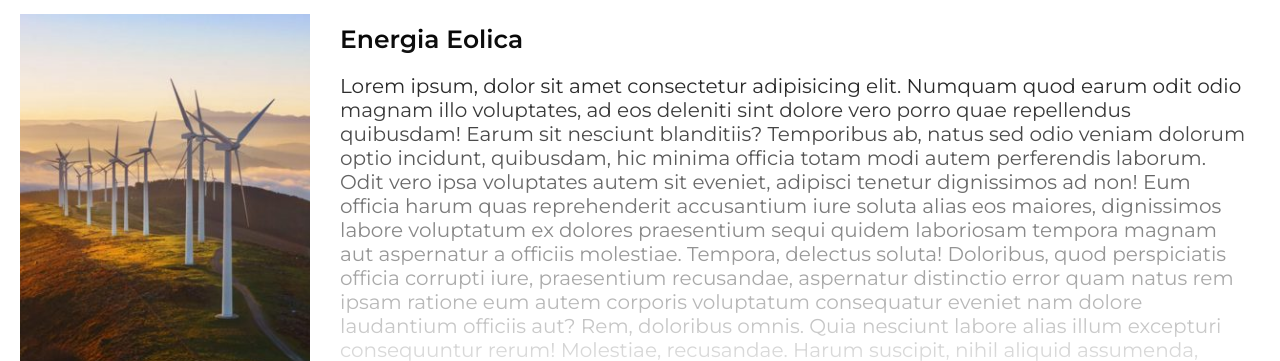
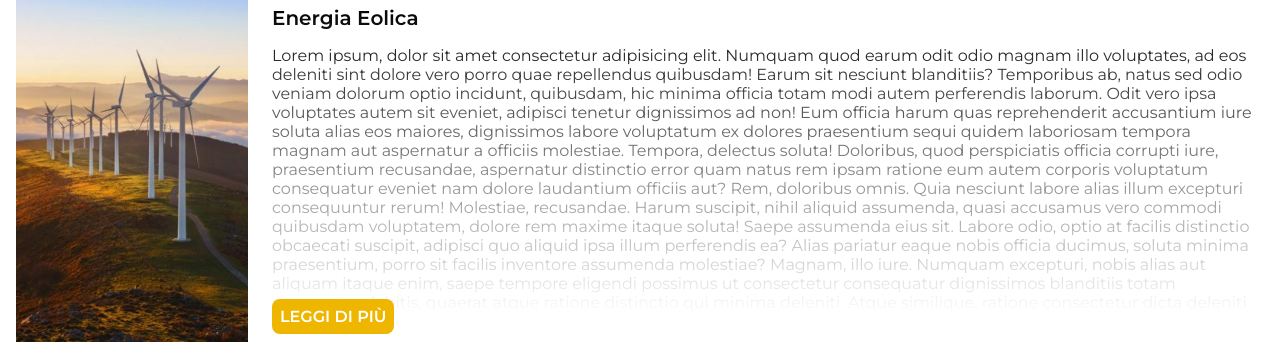
Before and after one commit to moublini/Educazione-Civica, a plain HTML site: page src/index.html in a window 1280 px wide. Shown: the part 68-429 px from the top of the page. Drawn offline with Linux system fonts and the light colour scheme.

Commit message:
responsive dimensions

```diff
--- a/src/styles.css
+++ b/src/styles.css
@@ -9,7 +9,7 @@ html {
   font-family: 'Montserrat', Verdana, sans-serif;
   height: 100%;
   scroll-behavior: smooth;
-  font-size: 10px;
+  font-size: 8px;
 }
 
 body {
@@ -40,3 +40,9 @@ footer {
 h1,h2,h3,h4,h5,h6 {
   font-weight: 600;
 }
+
+@media screen and (min-width: 1440px) {
+  html {
+    font-size: 10px;
+  }
+}
```
